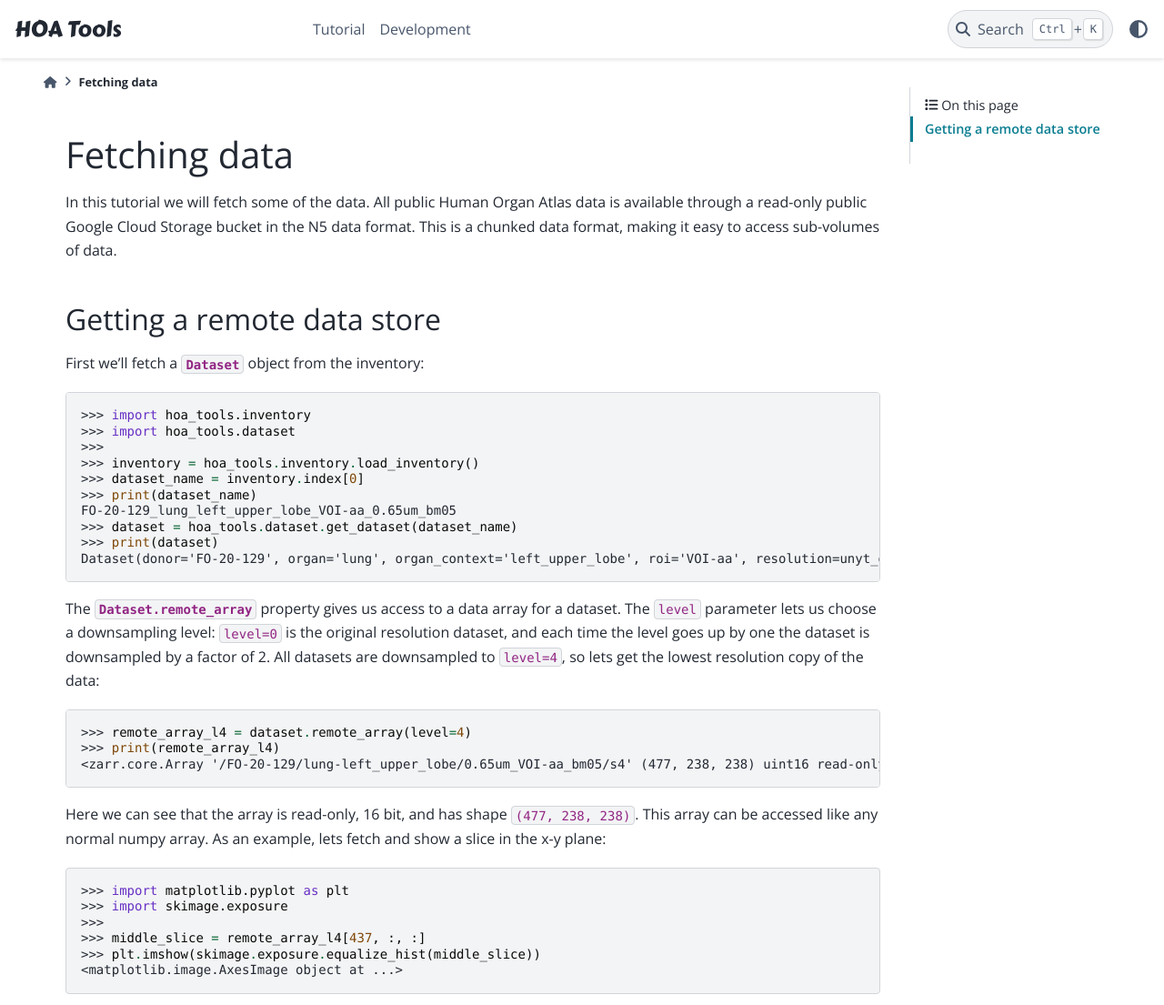
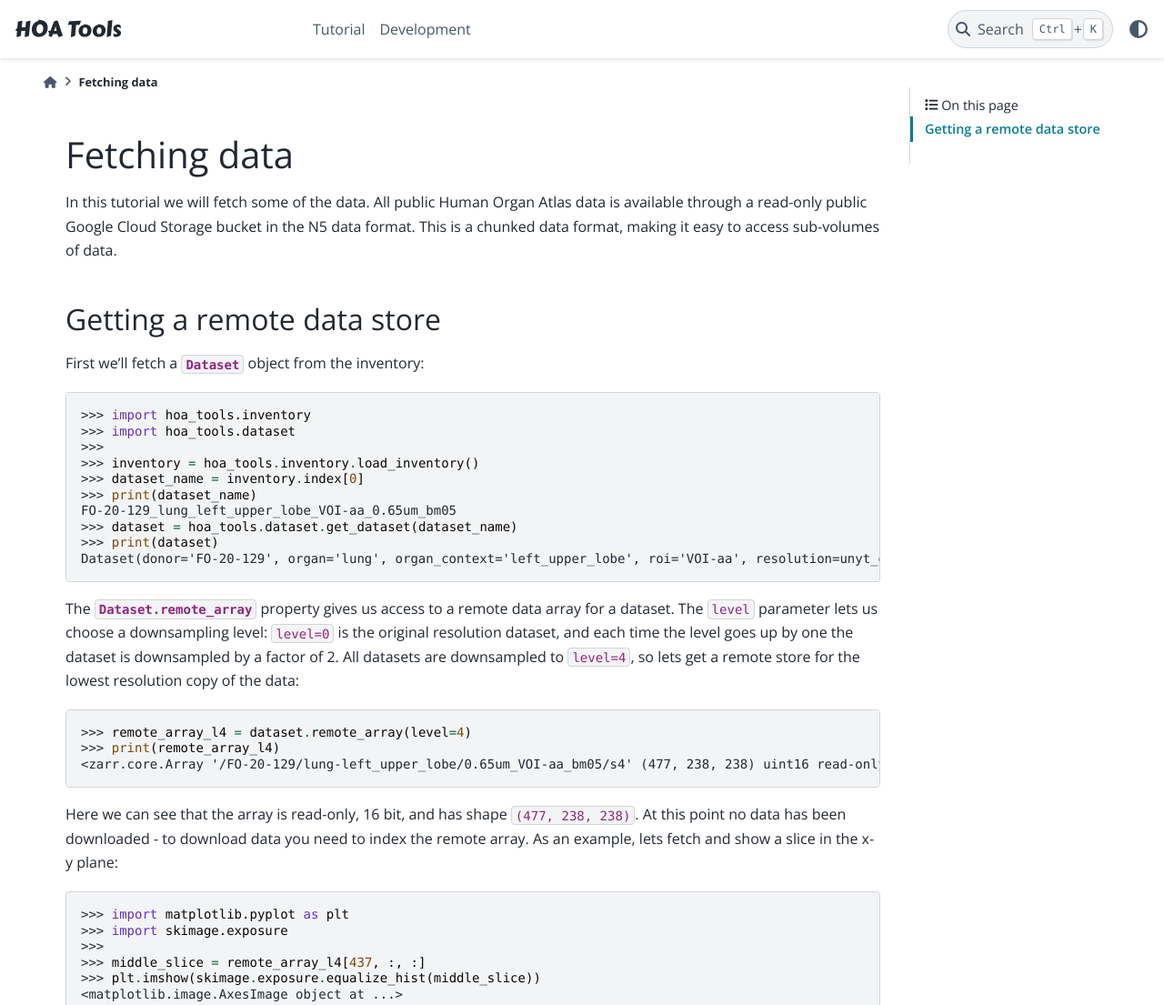
Before and after one commit to HumanOrganAtlas/hoa-tools, a Sphinx documentation site: the page built from docs/tutorial/fetching_data.rst, in a window 1280 px wide and 1310 px high, cut to the strip 0-1105 px from the top of the window. Shown: the whole strip at 91% size. Built offline with Sphinx 7.4.7 and the PyData theme 0.15.4, drawn with Linux system fonts in a browser that asks for light colours; pages that are not in the unit, such as notebooks, are missing from menus; the version number could not be read and is left out.

Commit message:
Make remote data clearer

```diff
--- a/docs/tutorial/fetching_data.rst
+++ b/docs/tutorial/fetching_data.rst
@@ -22,19 +22,19 @@ First we'll fetch a `Dataset` object from the inventory::
     >>> print(dataset)
     Dataset(donor='FO-20-129', organ='lung', organ_context='left_upper_lobe', roi='VOI-aa', resolution=unyt_quantity(0.65, 'μm'), beamline='bm05', nx=3794, ny=3794, nz=7626)
 
-The `Dataset.remote_array` property gives us access to a data array for a dataset.
+The `Dataset.remote_array` property gives us access to a remote data array for a dataset.
 The ``level`` parameter lets us choose a downsampling level: ``level=0`` is the original
 resolution dataset, and each time the level goes up by one the dataset is downsampled
-by a factor of 2. All datasets are downsampled to ``level=4``, so lets get the lowest
-resolution copy of the data:
+by a factor of 2. All datasets are downsampled to ``level=4``, so lets get a remote store
+for the lowest resolution copy of the data:
 
     >>> remote_array_l4 = dataset.remote_array(level=4)
     >>> print(remote_array_l4)
     <zarr.core.Array '/FO-20-129/lung-left_upper_lobe/0.65um_VOI-aa_bm05/s4' (477, 238, 238) uint16 read-only>
 
 Here we can see that the array is read-only, 16 bit, and has shape ``(477, 238, 238)``.
-This array can be accessed like any normal numpy array. As an example, lets fetch and
-show a slice in the x-y plane::
+At this point no data has been downloaded - to download data you need to index the remote array.
+As an example, lets fetch and show a slice in the x-y plane::
 
     >>> import matplotlib.pyplot as plt
     >>> import skimage.exposure
```
